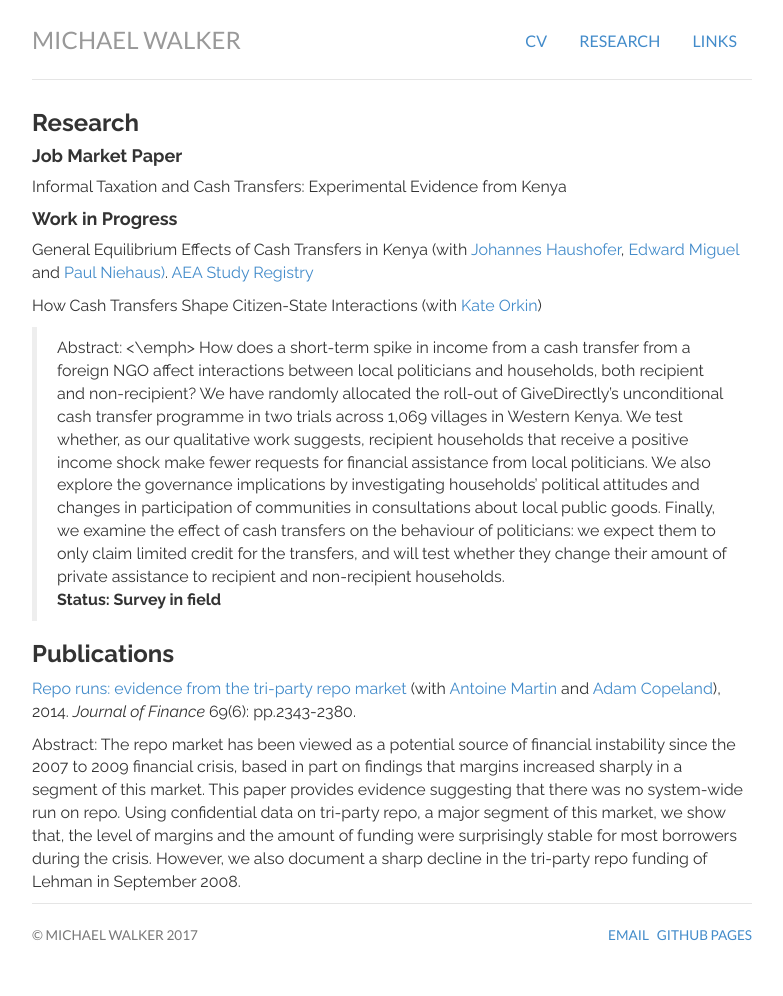
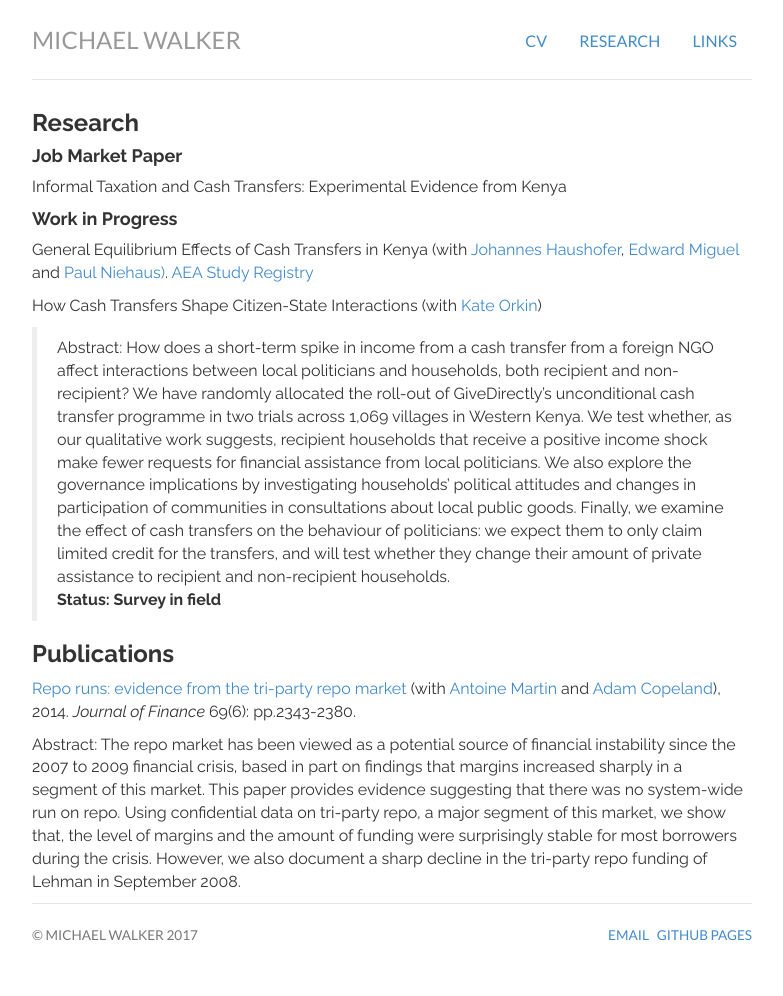
Before and after one commit to mwwalker/mwwalker.github.io, a Jekyll site: the page built from research/index.html, in a window 1280 px wide. Shown: the whole page, without its empty margins (248-1031 px from the left). Built offline with Jekyll 4.4.1, drawn with Linux system fonts in a browser that asks for light colours; nearby versions of some CDN libraries; library files that are not in the unit come from our copies; some of the changed lines change nothing that is shown.

Commit message:
Fine tuning abstract

```diff
--- a/research/index.html
+++ b/research/index.html
@@ -22,7 +22,7 @@ title: Research
           <p> How Cash Transfers Shape Citizen-State Interactions (with <a href="https://sites.google.com/site/kateorkin/home"> Kate Orkin</a>) </p>
 
           <blockquote>
-              <emph> Abstract: <\emph> How does a short-term spike in income from a cash transfer from a foreign NGO affect interactions between local politicians and households, both recipient and non-recipient? We have randomly allocated the roll-out of GiveDirectly’s unconditional cash transfer programme in two trials across 1,069 villages in Western Kenya. We test whether, as our qualitative work suggests, recipient households that receive a positive income shock make fewer requests for financial assistance from local politicians. We also explore the governance implications by investigating households’ political attitudes and changes in participation of communities in consultations about local public goods. Finally, we examine the effect of cash transfers on the behaviour of politicians: we expect them to only claim limited credit for the transfers, and will test whether they change their amount of private assistance to recipient and non-recipient households.
+              <emph> Abstract: </emph> How does a short-term spike in income from a cash transfer from a foreign NGO affect interactions between local politicians and households, both recipient and non-recipient? We have randomly allocated the roll-out of GiveDirectly’s unconditional cash transfer programme in two trials across 1,069 villages in Western Kenya. We test whether, as our qualitative work suggests, recipient households that receive a positive income shock make fewer requests for financial assistance from local politicians. We also explore the governance implications by investigating households’ political attitudes and changes in participation of communities in consultations about local public goods. Finally, we examine the effect of cash transfers on the behaviour of politicians: we expect them to only claim limited credit for the transfers, and will test whether they change their amount of private assistance to recipient and non-recipient households.
                 <br>
               <strong> Status: Survey in field </strong>
           </blockquote>
```
